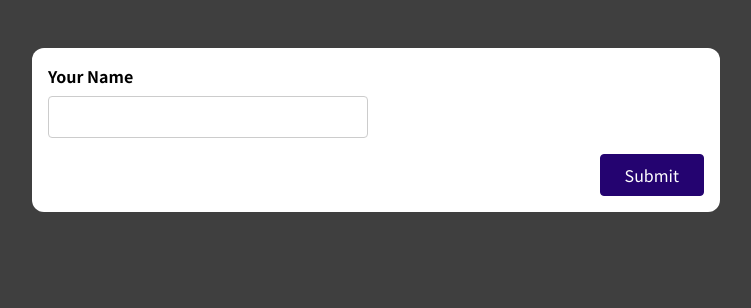
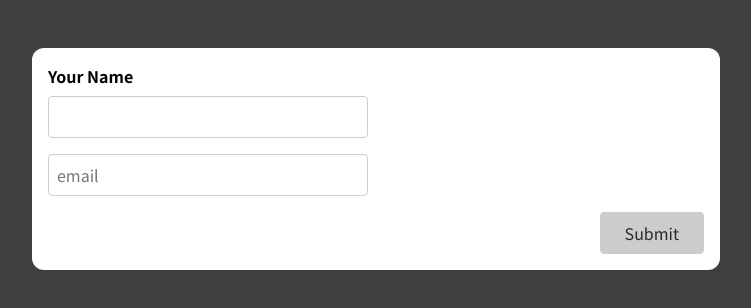
Before and after one commit to wooinjae2/ui-test, a React (Create React App) app in the folder FormInputProject1/: page / in a window 1280 px wide. Shown: the top 308 px of the page, without its empty margins (264-1015 px from the left). Built offline with nearby package versions, Linux system fonts and the light colour scheme.

Commit message:
input validation to hooks

```diff
--- a/FormInputProject1/src/components/SimpleInput.js
+++ b/FormInputProject1/src/components/SimpleInput.js
@@ -1,19 +1,42 @@
 import { useEffect, useState } from "react";
-
+import useInput from '../hooks/use-input';
 const SimpleInput = (props) => {
 
-  const [enteredName, setEnteredName] = useState('');
+  const {
+    value: enteredName,
+    hasError: nameInputHasError,
+    isValid: nameInputIsInvalid,
+    valueChangeHandler: nameChangeHandler,
+    inputBlurHandler: nameBlurHandler,
+    reset: resetNameInput
+  } = useInput(value => value.trim() !=='');
+
+  const [enteredEmail, setEnteredEmail] = useState('');
   const [enteredNameTouched, setEnteredNameTouched] = useState(false);
+  const [enteredEmailTouched, setEnteredEmailTouched] = useState(false);
+  const [formIsValid, setFormIsValid] = useState(false);
 
   const enteredNameIsValid = enteredName.trim() !== '';
-  const nameInputIsInvalid = !enteredNameIsValid && enteredNameTouched;
+  const atIndex = [-1, 0];
+  const enteredEmailIsValid = enteredEmail.trim() !== '' && !atIndex.includes(enteredEmail.trim().indexOf('@')) && enteredEmail.indexOf('.') > enteredEmail.indexOf('@')+1 && enteredEmail.indexOf('.') < enteredEmail.length-1;
+
+
+  const emailInputIsInvalid = !enteredEmailIsValid && enteredEmailTouched;
+
+  useEffect(()=>{
+    if(enteredNameIsValid){
+      setFormIsValid(true);
+    }else{
+      setFormIsValid(false);
+    }
+  },[enteredNameIsValid]);
 
 
 
-  const nameInputChangeHandler = event => {
-    setEnteredName(event.target.value);
+
+  const emailInputChangeHandler = event => {
+    setEnteredEmail(event.target.value);
   }
-
 
 
   const formSubmissionHandler = e => {
@@ -24,16 +47,19 @@ const SimpleInput = (props) => {
       return;
     }
     // nameInputRef.current.value = '';  NOT IDEAL, DON'T MANIPULATE THE DOM
-    setEnteredName('');
-    setEnteredNameTouched(false);
+    resetNameInput();
+    setEnteredEmail('');
+    setEnteredEmailTouched(false);
   }
 
 
-  const nameInputBlurHandler = () => {
-    setEnteredNameTouched(true);
+  const emailInputBlurHandler = () => {
+    setEnteredEmailTouched(true);
   }
 
-  const nameInputClasses = !nameInputIsInvalid ? 'form-control' : 'form-control invalid' ;
+
+  const nameInputClasses = !nameInputHasError ? 'form-control' : 'form-control invalid' ;
+  const emailInputClasses = !emailInputIsInvalid ? 'form-control' : 'form-control invalid' ;
   return (
     <form onSubmit={formSubmissionHandler}>
       <div className={nameInputClasses}>
@@ -41,15 +67,24 @@ const SimpleInput = (props) => {
         <input
           type='text'
           id='name'
-          onChange={nameInputChangeHandler}
+          onChange={nameChangeHandler}
           value={enteredName}
-          onBlur={nameInputBlurHandler}
+          onBlur={nameBlurHandler}
         />
       </div>
       {nameInputIsInvalid &&<p className="error-text">Name must not be empty</p>}
-
+      <div className={emailInputClasses}>
+        <input
+            type='text'
+            id='email'
+            placeholder='email'
+            onChange={emailInputChangeHandler}
+            value={enteredEmail}
+            onBlur={emailInputBlurHandler}
+        />
+      </div>
       <div className="form-actions">
-        <button>Submit</button>
+        <button disabled={!formIsValid}>Submit</button>
       </div>
     </form>
   );
--- /dev/null
+++ b/FormInputProject1/src/hooks/use-input.js
@@ -0,0 +1,30 @@
+import { useState } from "react";
+
+const useInput = (validateValue) => {
+
+    const [enteredValue, setEnteredValue] = useState('');
+    const [isTouched, setIsTouched] = useState(false);
+
+    const valueIsValid = validateValue(enteredValue);
+    const hasError = !valueIsValid && isTouched;
+
+
+    const valueChangeHandler = event => {
+        setEnteredValue(event.target.value);
+    }
+
+    const inputBlurHandler = () => {
+        setIsTouched(true);
+    }
+
+    const reset = () =>{
+        setEnteredValue('');
+        setIsTouched(false);
+    }
+
+    return {
+        value: enteredValue, isValid: valueIsValid, hasError, valueChangeHandler, inputBlurHandler, reset
+    }
+};
+
+export default useInput;
--- a/FormInputProject1/src/index.css
+++ b/FormInputProject1/src/index.css
@@ -1,11 +1,11 @@
-@import url('https://fonts.googleapis.com/css2?family=Noto+Sans+JP:wght@400;700&display=swap');
+@import url("https://fonts.googleapis.com/css2?family=Noto+Sans+JP:wght@400;700&display=swap");
 
 * {
   box-sizing: border-box;
 }
 
 html {
-  font-family: 'Noto Sans JP', sans-serif;
+  font-family: "Noto Sans JP", sans-serif;
 }
 
 body {
@@ -79,6 +79,13 @@ button:active {
   border-color: #33059e;
 }
 
+button:disabled,
+button:disabled:hover,
+button:disabled:active {
+  background-color: #ccc;
+  border-color: #ccc;
+  color: #292929;
+}
 .form-actions {
   text-align: right;
 }
```
Also changed, not shown: 1 other file (tests, documents, lock files or other folders).
